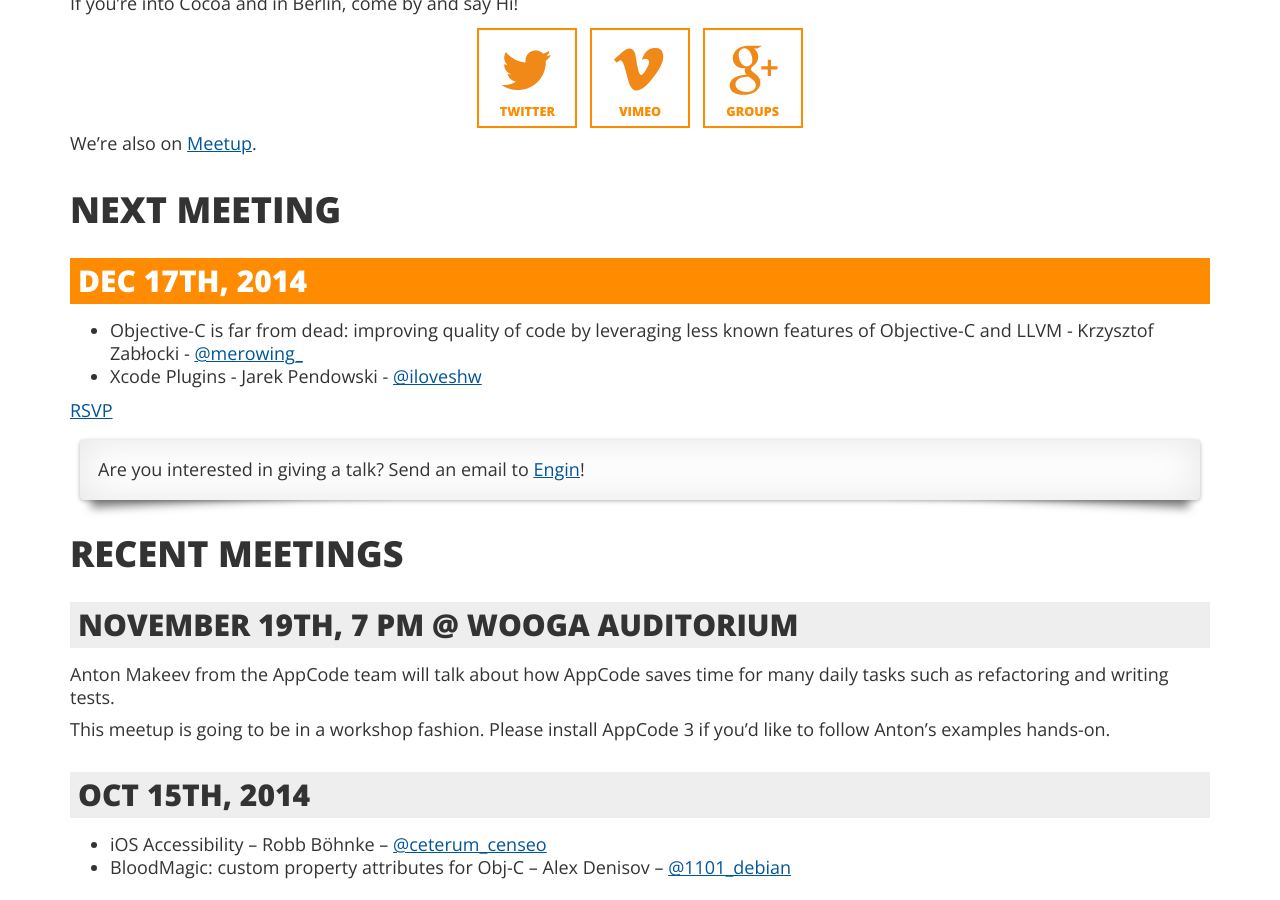
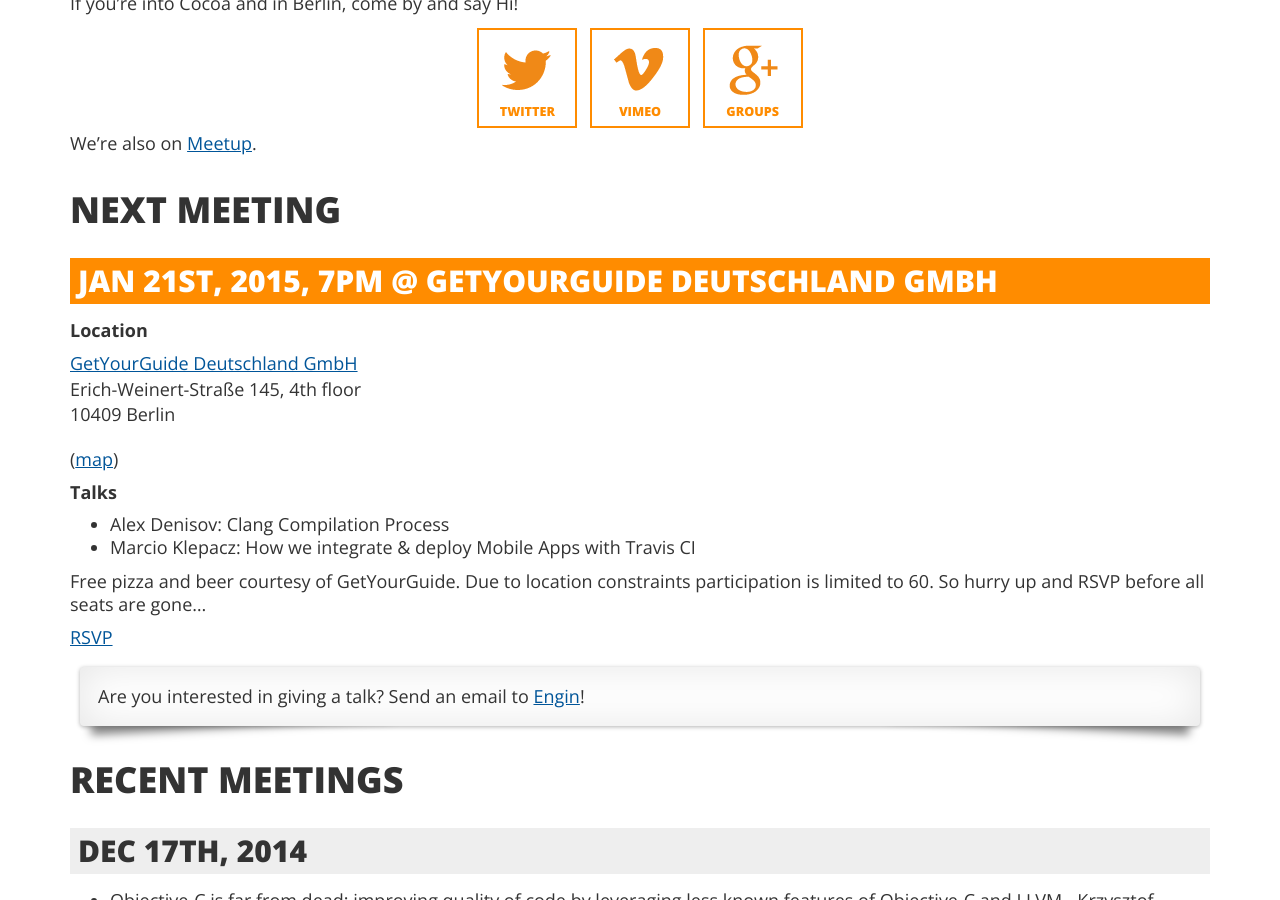
Before and after one commit to cocoaheads-berlin/cocoaheads-berlin.github.com, a Jekyll site: the page built from index.markdown, in a window 1280 px wide and 900 px high, scrolled down 437 px. Built offline with Jekyll 4.4.1, drawn with Linux system fonts in a browser that asks for light colours; nearby versions of some CDN libraries; some web fonts are replaced; Markdown is read by kramdown in place of the engine named in the settings.

Commit message:
Add Jan 2015 meeting

```diff
--- a/index.markdown
+++ b/index.markdown
@@ -24,10 +24,22 @@ We're also on [Meetup](http://www.meetup.com/Cocoaheads-Berlin/).
 
 # Next Meeting
 
-<h2 class="meeting upcoming">Dec 17th, 2014</h2>
+<h2 class="meeting upcoming">Jan 21st, 2015, 7pm @ GetYourGuide Deutschland GmbH</h2>
 
-- Objective-C is far from dead: improving quality of code by leveraging less known features of Objective-C and LLVM - Krzysztof Zabłocki - [@merowing_](https://twitter.com/merowing_)
-- Xcode Plugins - Jarek Pendowski - [@iloveshw](https://twitter.com/iloveshw)
+**Location**
+
+<address><a href="http://maps.google.com/maps?f=q&hl=en&q=+Erich-Weinert-Straße+145%2C+10409+Berlin%2C+de">GetYourGuide Deutschland GmbH</a><br/>
+Erich-Weinert-Straße 145, 4th floor<br/>
+10409 Berlin<br/>
+</address>
+(<a href="http://maps.google.com/maps?f=q&hl=en&q=+Erich-Weinert-Straße+145%2C+10409+Berlin%2C+de">map</a>)
+
+**Talks**
+
+* Alex Denisov: Clang Compilation Process
+* Marcio Klepacz: How we integrate & deploy Mobile Apps with Travis CI
+
+Free pizza and beer courtesy of GetYourGuide. Due to location constraints participation is limited to 60. So hurry up and RSVP before all seats are gone…
 
 <a href="http://www.meetup.com/Cocoaheads-Berlin/events/216092912/" data-event="216092912" class="mu-rsvp-btn">RSVP</a>
 
@@ -36,6 +48,11 @@ We're also on [Meetup](http://www.meetup.com/Cocoaheads-Berlin/).
 </div>
 
 # Recent Meetings
+
+<h2 class="meeting">Dec 17th, 2014</h2>
+
+- Objective-C is far from dead: improving quality of code by leveraging less known features of Objective-C and LLVM - Krzysztof Zabłocki - [@merowing_](https://twitter.com/merowing_)
+- Xcode Plugins - Jarek Pendowski - [@iloveshw](https://twitter.com/iloveshw)
 
 <h2 class="meeting">November 19th, 7 pm @ Wooga Auditorium</h2>
 
```
Also changed, not shown: 1 other file.
